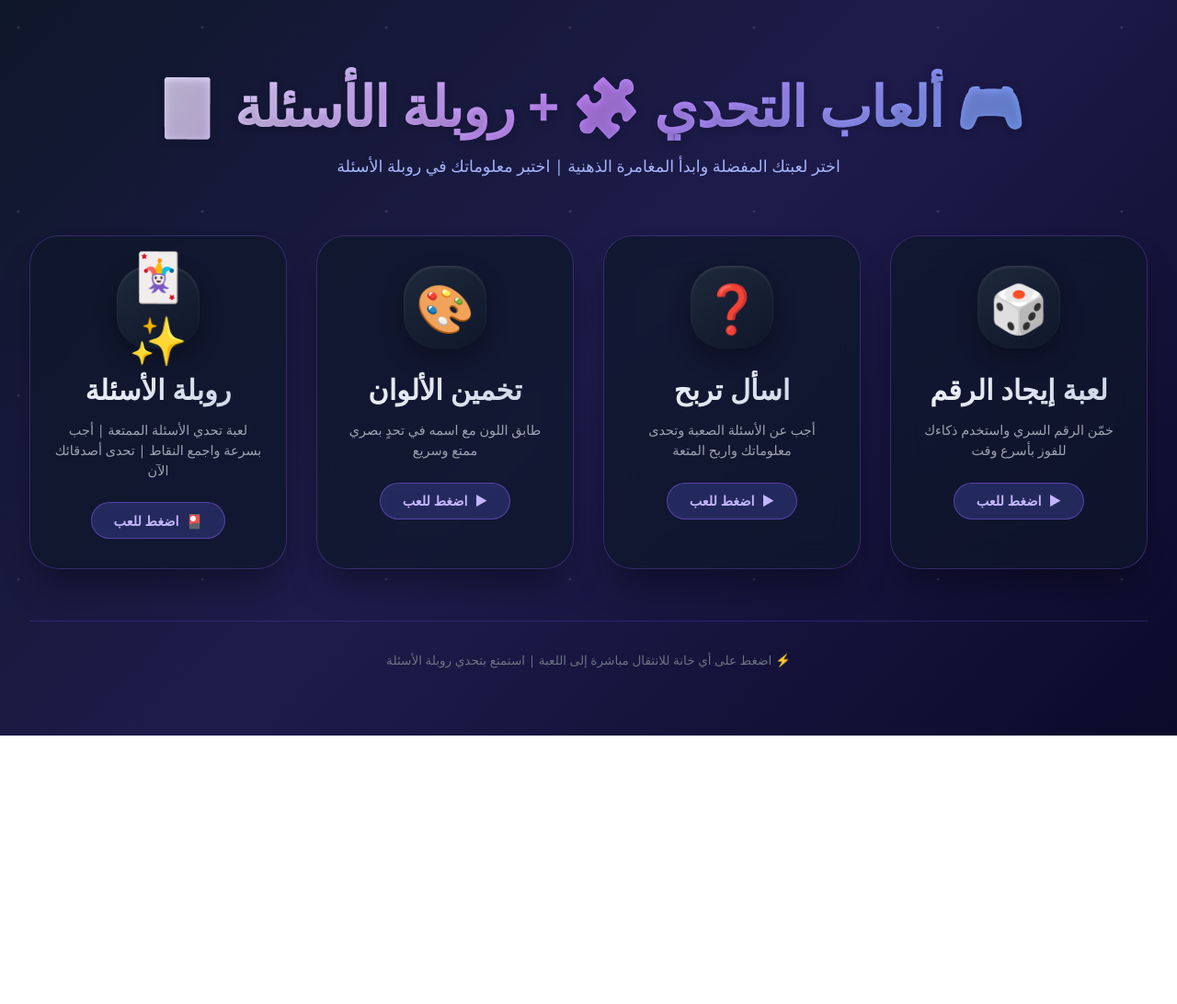
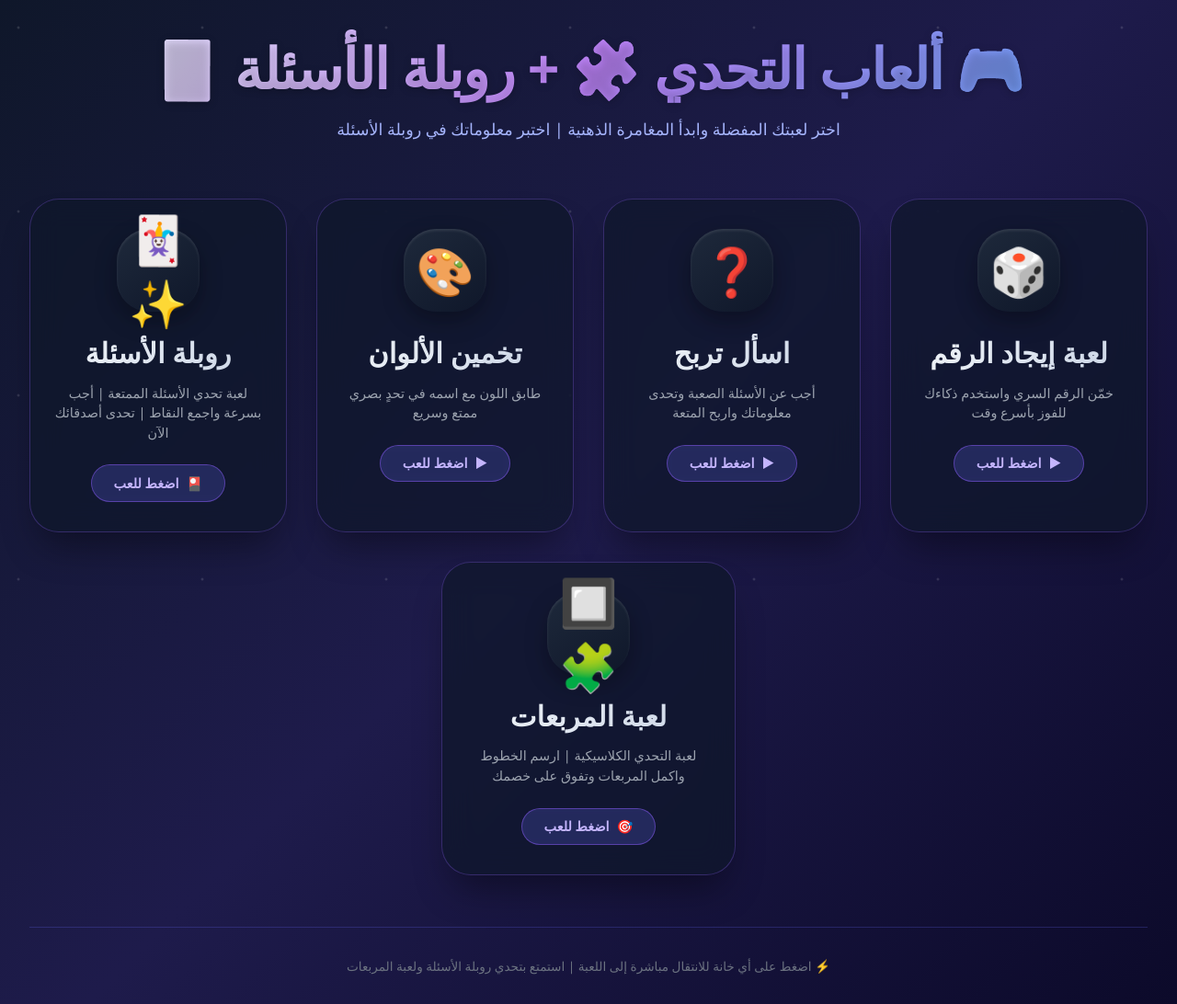
Before and after one commit to fabreegash-beep/GMSCHLNG, a plain HTML site: page index.html in a window 1280 px wide. Shown: the whole page at 92% size. Before the commit the page ends 800 px from the top, so only its background shows below. Drawn offline with Linux system fonts and the light colour scheme.

Commit message:
Update index.html

```diff
--- a/index.html
+++ b/index.html
@@ -219,7 +219,8 @@
         .game-card:nth-child(1) { animation-delay: 0.1s; }
         .game-card:nth-child(2) { animation-delay: 0.2s; }
         .game-card:nth-child(3) { animation-delay: 0.3s; }
-        .game-card:nth-child(4) { animation-delay: 0.4s; } /* للعبة الروبلة */
+        .game-card:nth-child(4) { animation-delay: 0.4s; }
+        .game-card:nth-child(5) { animation-delay: 0.5s; } /* البطاقة الجديدة */
 
         /* تحسين للأجهزة المحمولة */
         @media (max-width: 780px) {
@@ -255,6 +256,9 @@
         }
         .game-card[data-game="roubleh"]:hover {
             border-color: #ec489a;
+        }
+        .game-card[data-game="squares"]:hover {
+            border-color: #14b8a6;
         }
     </style>
 </head>
@@ -309,7 +313,7 @@
             </div>
         </div>
 
-        <!-- الخانة الجديدة 4: لعبة الروبلة (رابط خارجي) -->
+        <!-- الخانة 4: لعبة الروبلة -->
         <div class="game-card" data-game="roubleh" data-url="https://robla.vercel.app/">
             <div class="card-icon">
                 🃏✨
@@ -322,10 +326,24 @@
                 <span>🎴</span> اضغط للعب
             </div>
         </div>
+
+        <!-- الخانة 5 (الجديدة): لعبة المربعات -->
+        <div class="game-card" data-game="squares" data-url="https://morabaa.vercel.app/">
+            <div class="card-icon">
+                🔲🧩
+            </div>
+            <div class="game-title">لعبة المربعات</div>
+            <div class="game-desc">
+                لعبة التحدي الكلاسيكية | ارسم الخطوط واكمل المربعات وتفوق على خصمك
+            </div>
+            <div class="play-btn">
+                <span>🎯</span> اضغط للعب
+            </div>
+        </div>
     </div>
 
     <div class="footer">
-        ⚡ اضغط على أي خانة للانتقال مباشرة إلى اللعبة | استمتع بتحدي روبلة الأسئلة
+        ⚡ اضغط على أي خانة للانتقال مباشرة إلى اللعبة | استمتع بتحدي روبلة الأسئلة ولعبة المربعات
     </div>
 </div>
 
@@ -334,29 +352,23 @@
         // الحصول على جميع البطاقات
         const cards = document.querySelectorAll('.game-card');
 
-        // التأكد من ضبط الروابط بشكل صحيح (حماية إضافية)
-        const findNumberCard = document.querySelector('.game-card[data-game="find-number"]');
-        if (findNumberCard) {
-            findNumberCard.setAttribute('data-url', 'https://numgams.vercel.app/');
+        // تعريف دالة لتحديث وإصلاح الروابط
+        function setGameUrl(selector, url) {
+            const card = document.querySelector(selector);
+            if (card) {
+                card.setAttribute('data-url', url);
+                console.log(`✅ تم تعيين رابط ${selector} : ${url}`);
+            } else {
+                console.warn(`⚠️ لم يتم العثور على البطاقة: ${selector}`);
+            }
         }
 
-        const askWinCard = document.querySelector('.game-card[data-game="ask-win"]');
-        if (askWinCard) {
-            askWinCard.setAttribute('data-url', 'burotime-jw7c.vercel.app/');
-        }
-
-        const colorGuessCard = document.querySelector('.game-card[data-game="color-guess"]');
-        if (colorGuessCard) {
-            colorGuessCard.setAttribute('data-url', 'https://coulourgamss.vercel.app/');
-        }
-
-        // لعبة الروبلة - الرابط الجديد https://robla.vercel.app/
-        const roublehCard = document.querySelector('.game-card[data-game="roubleh"]');
-        if (roublehCard) {
-            roublehCard.setAttribute('data-url', 'https://robla.vercel.app/');
-            // تأكيد أن البطاقة تتصرف كرابط خارجي عادي
-            roublehCard.style.cursor = 'pointer';
-        }
+        // ضبط الروابط بشكل آمن
+        setGameUrl('.game-card[data-game="find-number"]', 'https://numgams.vercel.app/');
+        setGameUrl('.game-card[data-game="ask-win"]', 'https://burotime-jw7c.vercel.app/');
+        setGameUrl('.game-card[data-game="color-guess"]', 'https://coulourgamss.vercel.app/');
+        setGameUrl('.game-card[data-game="roubleh"]', 'https://robla.vercel.app/');
+        setGameUrl('.game-card[data-game="squares"]', 'https://morabaa.vercel.app/');
 
         // دالة الانتقال للرابط
         function redirectToGame(url, gameName) {
@@ -409,12 +421,13 @@
             });
         });
 
-        // تسجيل في الكونسول للتأكد من الروابط النهائية (للمطور)
-        console.log('✅ تم تحميل واجهة الألعاب بنجاح مع تحديث رابط الروبلة');
+        // تسجيل في الكونسول للتأكد من الروابط النهائية
+        console.log('✅ تم تحميل واجهة الألعاب بنجاح مع جميع الروابط المحدثة');
         console.log('📌 الرابط 1 (لعبة ايجاد الرقم):', document.querySelector('[data-game="find-number"]')?.getAttribute('data-url'));
         console.log('📌 الرابط 2 (اسأل تربح):', document.querySelector('[data-game="ask-win"]')?.getAttribute('data-url'));
         console.log('📌 الرابط 3 (تخمين الالوان):', document.querySelector('[data-game="color-guess"]')?.getAttribute('data-url'));
         console.log('📌 الرابط 4 (روبلة الأسئلة):', document.querySelector('[data-game="roubleh"]')?.getAttribute('data-url'));
+        console.log('📌 الرابط 5 (لعبة المربعات):', document.querySelector('[data-game="squares"]')?.getAttribute('data-url'));
     })();
 </script>
 </body>
```
